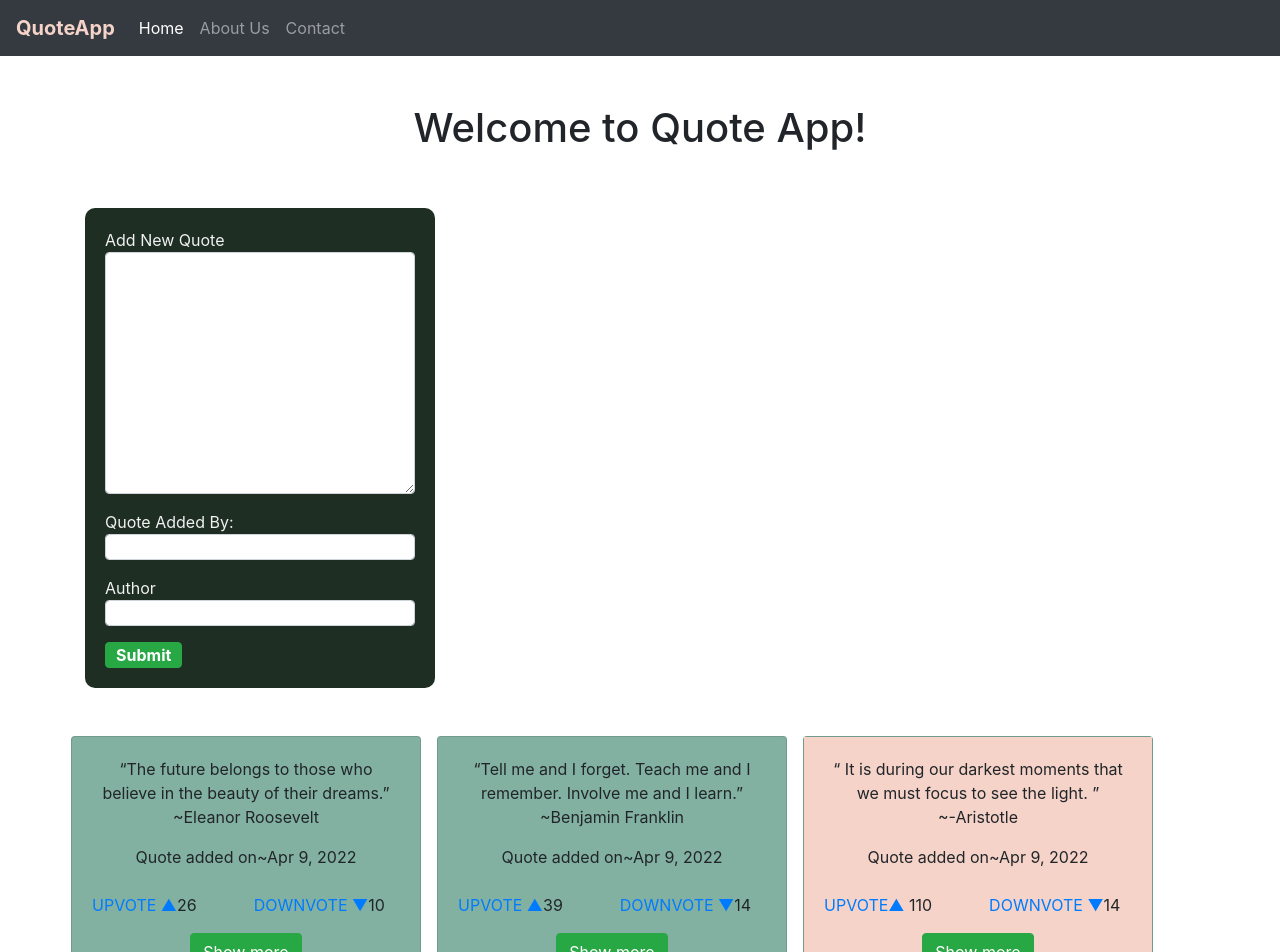
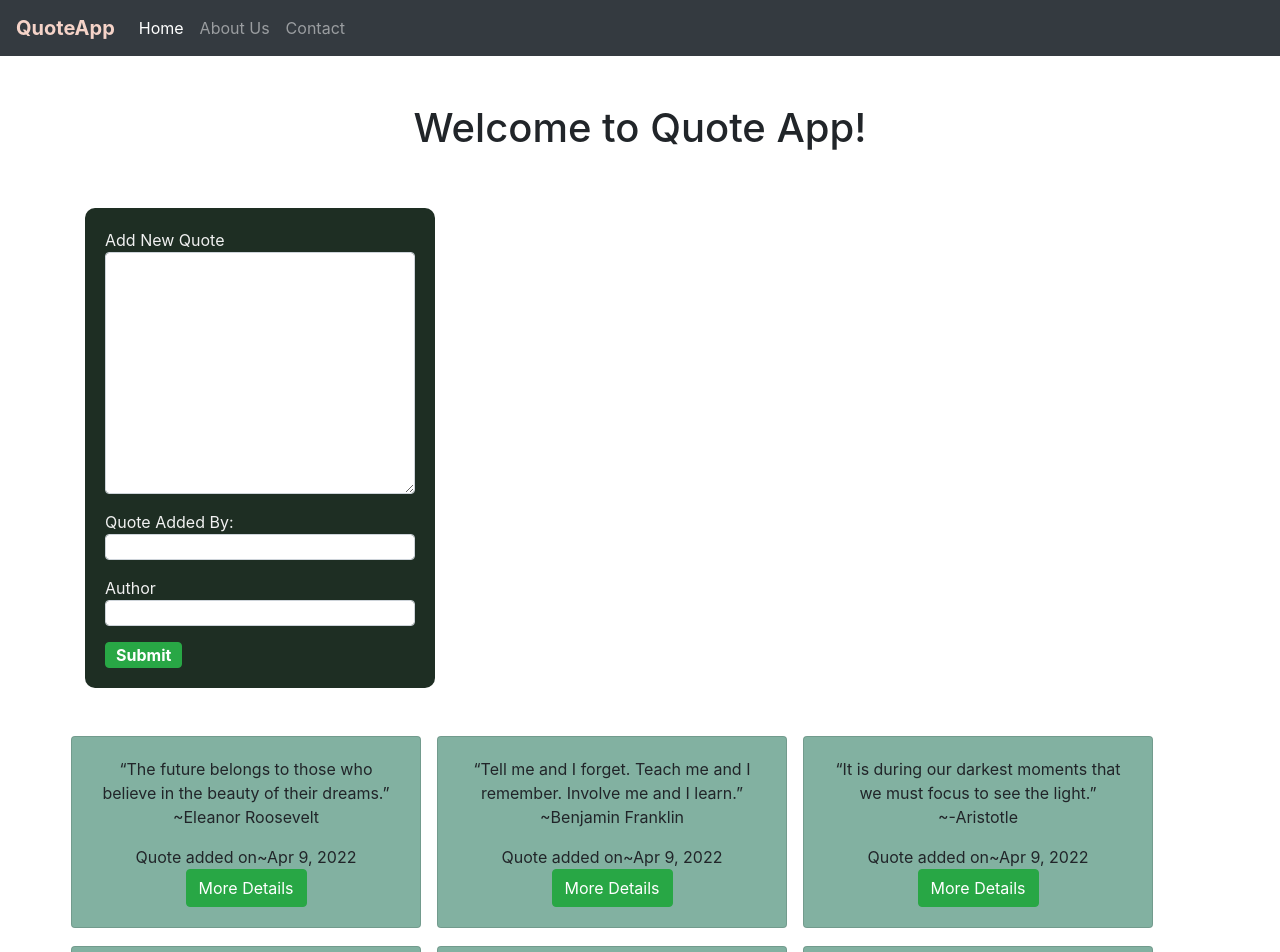
Before and after one commit to chanaiagwata/Quote-App, an Angular app: page / in a window 1280 px wide. Shown: the top 952 px of the page. Built offline with nearby package versions, Linux system fonts and the light colour scheme.

Commit message:
feat:add functionality to upvote and downvote buttons

```diff
--- a/src/app/quote-description/quote-description.component.css
+++ b/src/app/quote-description/quote-description.component.css
@@ -0,0 +1,3 @@
+.btn{
+    margin-left: 120px;
+}
--- a/src/app/quote-description/quote-description.component.html
+++ b/src/app/quote-description/quote-description.component.html
@@ -2,6 +2,9 @@
 <div>
     <li style="list-style: none;">Added by~{{quote.contributor}}</li>
 </div>
+<p>Inspirational?<button class="btn1" (click)="upvoteClick()">UPVOTE</button> <span>{{quote.upvote}}</span> </p>
+<p><span>Uninspirational?</span><button class="btn2" (click)="downvoteClick()" >DOWNVOTE:</button>{{quote.downvote}}</p>
+
 <div>
     <button class="btn btn-success mt-2 ml-3" (click)= 'quoteComplete(isComplete)'>Delete Quote</button>
 </div>
--- a/src/app/quote-description/quote-description.component.ts
+++ b/src/app/quote-description/quote-description.component.ts
@@ -13,9 +13,12 @@ export class QuoteDescriptionComponent implements OnInit {
   quoteComplete(complete:any){
     this.isComplete.emit(complete);
   }
-  // upvoting(index.number){
-
-  // }
+  upvoteClick(){
+    this.quote.upvote ++;
+  }
+  downvoteClick(){
+    this.quote.downvote ++;
+  }
   constructor() { }
 
   ngOnInit() {
--- a/src/app/quotes/quotes.component.html
+++ b/src/app/quotes/quotes.component.html
@@ -5,7 +5,11 @@
     </div>
     <div class="row mt-5">
       <div *ngFor='let quote of quotes; let i = index'>
-        <p *ngIf="quote.upvote == highest && quote.upvote >0; then highlight else unhighlight"></p>
+        <!-- <p *ngIf="quote.upvote == highest && quote.upvote >0; then highlight else unhighlight"></p> -->
+        <p *ngIf="quote.upvote &&quote.upvote == highest; then highlight else unhighlight"></p>
+
+
+
         <div class="col-md-3 mt-3 ml-3">
           <ng-template #highlight>
             <div class="card  ml-3" style="max-width: 350px;">
@@ -15,16 +19,10 @@
                     <span>&#8221;</span></li>
                   <li class="text-center" style="list-style: none;">~{{quote.author}}</li>
                   <li class="text-center mt-3" style="list-style: none;">Quote added on~{{quote.dateAdded|date}}</li>
-                  <p class="mt-4">
-                    <span class="mr-5">
-                      <ng-content></ng-content><a href="#">UPVOTE&#x25B2;</a> {{quote.upvote}}
-                    </span>
-                    <ng-content></ng-content><a href="#">DOWNVOTE &#x25BC;</a>{{quote.downvote}}  <span></span>
-                  </p>
 
 
                   <div class="text-center">
-                    <button class="btn btn-success" (click)='toggleDescription(i)'>Show more</button>
+                    <button class="btn btn-success" (click)='toggleDescription(i)'>More Details</button>
                   </div>
                   <app-quote-description *ngIf='quote.description' [quote]='quote'
                     (isComplete)='completeQuote($event,i)'>
@@ -44,15 +42,9 @@
                   <span>&#8220;</span>{{quote.quote}}<span>&#8221;</span></li>
                 <li class="text-center" style="list-style: none;">~{{quote.author}}</li>
                 <li class="text-center mt-3" style="list-style: none;">Quote added on~{{quote.dateAdded|date}}</li>
-                <p class="mt-4">
-                  <span class="mr-5">
-                    <ng-content></ng-content><a href="#">UPVOTE &#x25B2;</a>{{quote.upvote}}
-                  </span>
-                  <ng-content></ng-content><a href="#">DOWNVOTE &#x25BC;</a>{{quote.downvote}} <span></span>
-                </p>
-                <!-- <app-voting></app-voting> -->
+
                 <div class="text-center">
-                  <button class="btn btn-success" (click)='toggleDescription(i)'>Show more</button>
+                  <button class="btn btn-success" (click)='toggleDescription(i)'>More Details</button>
                 </div>
                 <app-quote-description *ngIf='quote.description' [quote]='quote' (isComplete)='completeQuote($event,i)'>
                 </app-quote-description>
--- a/src/app/quotes/quotes.component.ts
+++ b/src/app/quotes/quotes.component.ts
@@ -9,12 +9,12 @@ import { Quote } from '../quote';
 // use quote class to get values to be displayed in quotes.component html
 export class QuotesComponent implements OnInit {
   quotes:Quote[] =[
-    new Quote(1, 'The future belongs to those who believe in the beauty of their dreams.', 26, 10, 'Titus Kamwira', 'Eleanor Roosevelt', new Date),
-    new Quote(2, 'Tell me and I forget. Teach me and I remember. Involve me and I learn.', 39, 14, 'Elvice Oduor', 'Benjamin Franklin', new Date()),
-    new Quote(3, 'It is during our darkest moments that we must focus to see the light.', 110, 14, 'Anabelle Majiwa', '-Aristotle', new Date()),
-    new Quote(4, 'Hardware: The parts of a computer system that can be kicked.', 100, 4, 'Clinton Maina', 'Jeff Pesis', new Date()),
-    new Quote(5, 'The trouble with programmers is that you can never tell what a programmer is doing until it’s too late..', 90, 64, 'John Doe', 'Seymour Cray:', new Date()),
-    new Quote(6, 'If it keeps up, man will atrophy all his limbs but the push-button finger.', 40, 35, 'Rechael Wandithia', 'Frank Lloyd Wright', new Date()),
+    new Quote(1, 'The future belongs to those who believe in the beauty of their dreams.', 0, 0, 'Titus Kamwira', 'Eleanor Roosevelt', new Date),
+    new Quote(2, 'Tell me and I forget. Teach me and I remember. Involve me and I learn.', 0, 0, 'Elvice Oduor', 'Benjamin Franklin', new Date()),
+    new Quote(3, 'It is during our darkest moments that we must focus to see the light.', 0, 0, 'Anabelle Majiwa', '-Aristotle', new Date()),
+    new Quote(4, 'Hardware: The parts of a computer system that can be kicked.', 0, 0, 'Clinton Maina', 'Jeff Pesis', new Date()),
+    new Quote(5, 'The trouble with programmers is that you can never tell what a programmer is doing until it’s too late..', 0, 0, 'John Doe', 'Seymour Cray:', new Date()),
+    new Quote(6, 'If it keeps up, man will atrophy all his limbs but the push-button finger.', 0, 0, 'Rechael Wandithia', 'Frank Lloyd Wright', new Date()),
 
 
   ]
```
